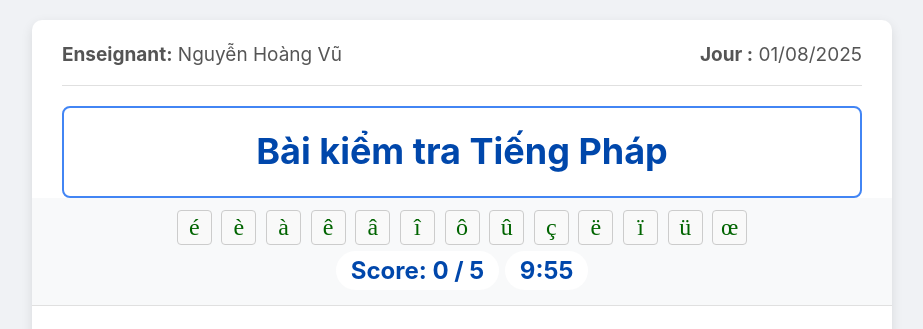
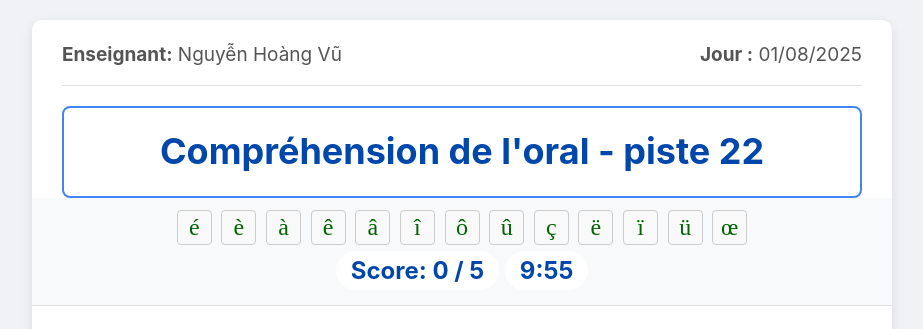
Before and after one commit to HoangVu-TiengPhap/Khang_VuHuyTan, a plain HTML site: page delf_a1_piste22.html in a window 1280 px wide. Shown: the top 329 px of the page, without its empty margins (178-1101 px from the left). Drawn offline with Linux system fonts and the light colour scheme.

Commit message:
Update delf_a1_piste22.html

```diff
--- a/delf_a1_piste22.html
+++ b/delf_a1_piste22.html
@@ -14,7 +14,7 @@ Released under the MIT license: http://jsbin.mit-license.org
 <head>
     <meta charset="UTF-8">
     <meta name="viewport" content="width=device-width, initial-scale=1.0">
-    <title>Bài kiểm tra Tiếng Pháp</title>
+    <title>Écouter</title>
     <style>
         /* CSS để làm cho trang kiểm tra đẹp hơn */
         body {
@@ -334,7 +334,7 @@ Released under the MIT license: http://jsbin.mit-license.org
         </div>
 
         <div class="quiz-status-bar">
-            <h1>Bài kiểm tra Tiếng Pháp</h1>
+            <h1>Compréhension de l'oral - piste 22</h1>
 
         </div>
 
```
